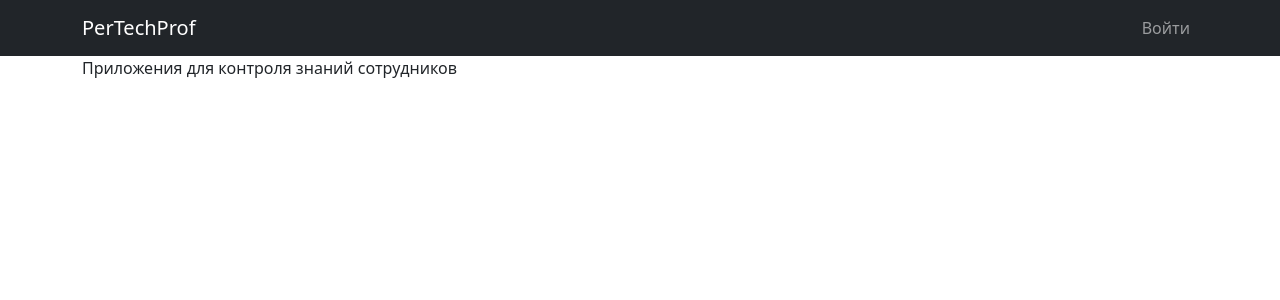
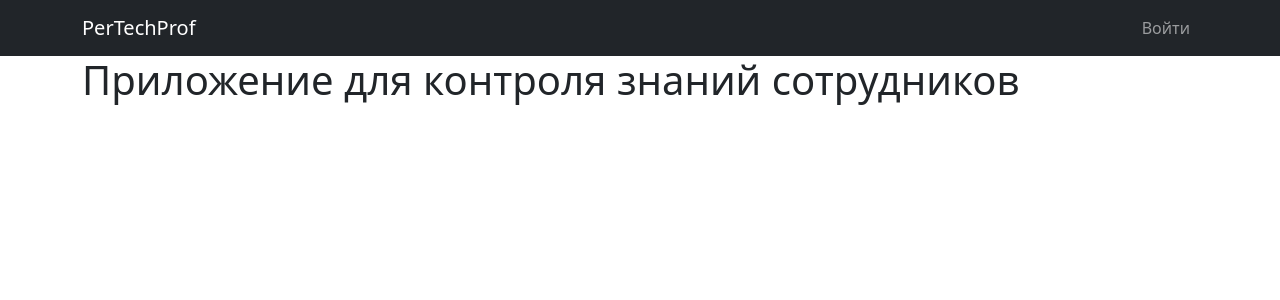
Before and after one commit to PerTechProf/KnowledgeControl, a React (Create React App) app in the folder ClientApp/: page / in a window 1280 px wide. Shown: the top 300 px of the page. Built offline with nearby package versions, Linux system fonts and the light colour scheme.

Commit message:
feat: Home page change

```diff
--- a/ClientApp/src/pages/Home.tsx
+++ b/ClientApp/src/pages/Home.tsx
@@ -1,5 +1,5 @@
 import { Container } from "react-bootstrap"
 
 export const Home = () => {
-  return <Container>Приложения для контроля знаний сотрудников</Container>
+  return <Container><h1>Приложение для контроля знаний сотрудников</h1></Container>
 }
```
